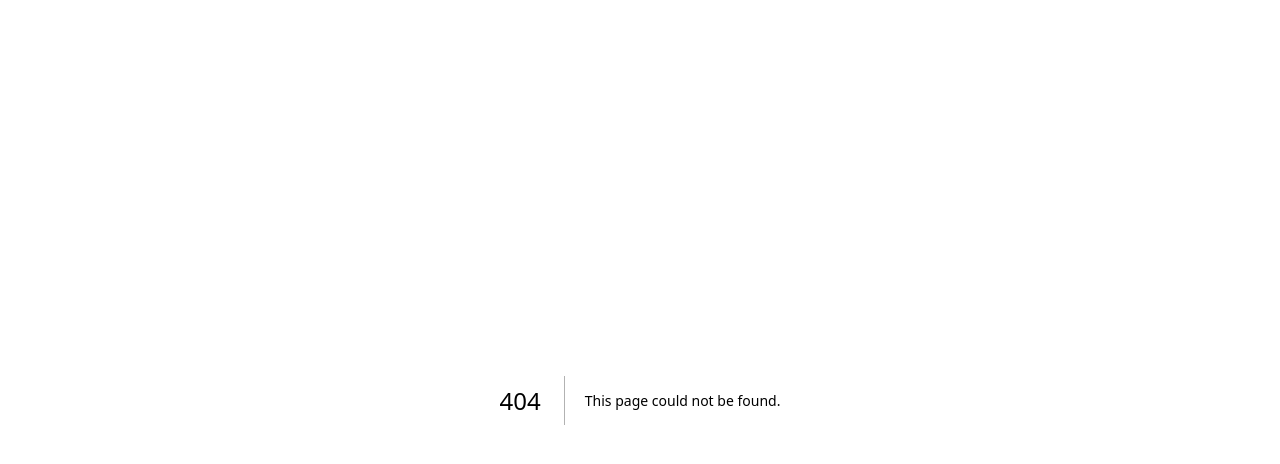
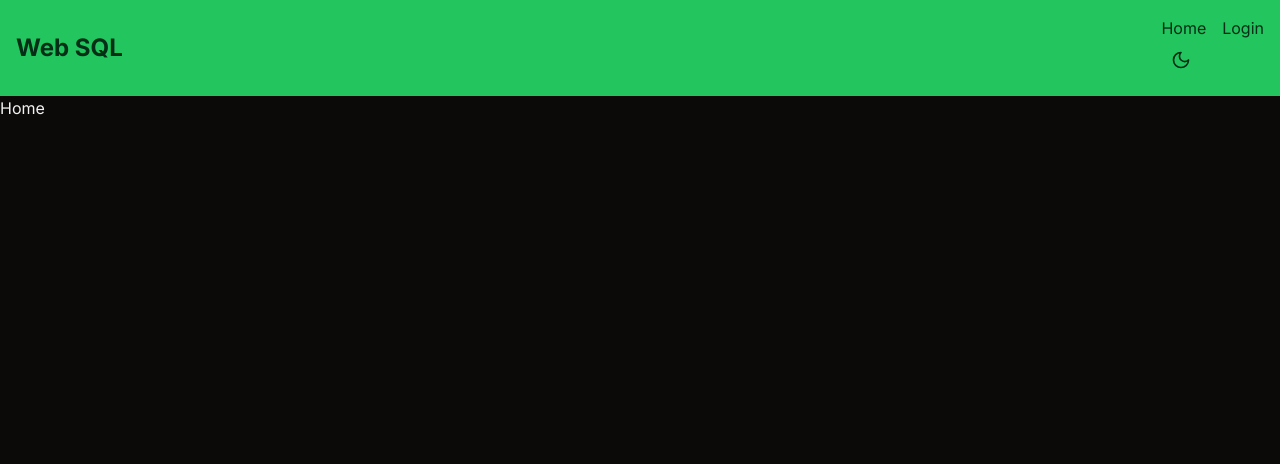
Before and after one commit to Hari-Keshav-Rajesh/proj_sql, a Next.js app in the folder web_sql/: page /dash in a window 1280 px wide. Before the commit this address had no page. Shown: the top 464 px of the page. Built offline with nearby package versions, Linux system fonts and the light colour scheme.

Commit message:
feat: add theming to site

```diff
--- /dev/null
+++ b/web_sql/app/dash/layout.tsx
@@ -0,0 +1,17 @@
+import SiteHeader from "@/components/siteHeader"
+
+
+export default function DashboardLayout({
+        children,
+    }: {
+        children: React.ReactNode
+    }) {
+        return (
+        <>
+                <SiteHeader />
+                <section>
+                        {children}
+                </section>
+        </>
+        )
+    }
--- /dev/null
+++ b/web_sql/app/dash/page.tsx
@@ -0,0 +1,7 @@
+export default function home() {
+  return (
+    <div>
+      <h1>Home</h1>
+    </div>
+  );
+}
--- a/web_sql/app/globals.css
+++ b/web_sql/app/globals.css
@@ -4,6 +4,29 @@
 
 @layer base {
   :root {
+    --background: 0 0% 100%;
+    --foreground: 240 10% 3.9%;
+    --card: 0 0% 100%;
+    --card-foreground: 240 10% 3.9%;
+    --popover: 0 0% 100%;
+    --popover-foreground: 240 10% 3.9%;
+    --primary: 142.1 76.2% 36.3%;
+    --primary-foreground: 355.7 100% 97.3%;
+    --secondary: 240 4.8% 95.9%;
+    --secondary-foreground: 240 5.9% 10%;
+    --muted: 240 4.8% 95.9%;
+    --muted-foreground: 240 3.8% 46.1%;
+    --accent: 240 4.8% 95.9%;
+    --accent-foreground: 240 5.9% 10%;
+    --destructive: 0 84.2% 60.2%;
+    --destructive-foreground: 0 0% 98%;
+    --border: 240 5.9% 90%;
+    --input: 240 5.9% 90%;
+    --ring: 142.1 76.2% 36.3%;
+    --radius: 0.5rem;
+  }
+
+  .dark {
     --background: 20 14.3% 4.1%;
     --foreground: 0 0% 95%;
     --card: 24 9.8% 10%;
@@ -23,37 +46,6 @@
     --border: 240 3.7% 15.9%;
     --input: 240 3.7% 15.9%;
     --ring: 142.4 71.8% 29.2%;
-    --radius: 0.5rem;
-  }
-
-  .dark {
-    --background: 222.2 84% 4.9%;
-    --foreground: 210 40% 98%;
-
-    --card: 222.2 84% 4.9%;
-    --card-foreground: 210 40% 98%;
-
-    --popover: 222.2 84% 4.9%;
-    --popover-foreground: 210 40% 98%;
-
-    --primary: 210 40% 98%;
-    --primary-foreground: 222.2 47.4% 11.2%;
-
-    --secondary: 217.2 32.6% 17.5%;
-    --secondary-foreground: 210 40% 98%;
-
-    --muted: 217.2 32.6% 17.5%;
-    --muted-foreground: 215 20.2% 65.1%;
-
-    --accent: 217.2 32.6% 17.5%;
-    --accent-foreground: 210 40% 98%;
-
-    --destructive: 0 62.8% 30.6%;
-    --destructive-foreground: 210 40% 98%;
-
-    --border: 217.2 32.6% 17.5%;
-    --input: 217.2 32.6% 17.5%;
-    --ring: 212.7 26.8% 83.9%;
   }
 }
 
--- a/web_sql/app/layout.tsx
+++ b/web_sql/app/layout.tsx
@@ -1,6 +1,8 @@
 import type { Metadata } from "next";
 import { Inter } from "next/font/google";
 import "./globals.css";
+
+import { ThemeProvider } from "@/components/ui/themeProvider";
 
 const inter = Inter({ subsets: ["latin"] });
 
@@ -16,7 +18,16 @@ export default function RootLayout({
 }>) {
   return (
     <html lang="en">
-      <body className={inter.className}>{children}</body>
+      <body className={inter.className}>
+      <ThemeProvider
+            attribute="class"
+            defaultTheme="dark"
+            enableSystem
+            disableTransitionOnChange
+          >
+            {children}
+      </ThemeProvider>
+      </body>
     </html>
   );
 }
--- a/web_sql/app/page.tsx
+++ b/web_sql/app/page.tsx
@@ -1,3 +1,7 @@
+"use client"
+
+import { useState } from "react"
+
 import { Button } from "@/components/ui/button"
 import {
   Card,
@@ -9,9 +13,17 @@ import {
 } from "@/components/ui/card"
 import { Input } from "@/components/ui/input"
 import { Label } from "@/components/ui/label"
-import { link } from "fs"
 
 export default function Login(){
+
+  const [username, setUsername] = useState("")
+  const [password, setPassword] = useState("")
+
+  function handleLogin(event: any){
+    event.preventDefault()
+    console.log(username, password)
+  }
+
   return(
     <div className="h-screen w-screen flex justify-center items-center">
 
@@ -21,22 +33,28 @@ export default function Login(){
         <CardDescription>Where every book is just a tap away.</CardDescription>
       </CardHeader>
       <CardContent>
-        <form>
+        <form onSubmit={handleLogin}>
           <div className="grid w-full items-center gap-4">
             <div className="flex flex-col space-y-1.5">
               <Label htmlFor="username">Username</Label>
-              <Input type="text" id="username" placeholder="Your Username" />
+              <Input type="text" id="username" placeholder="Your Username"
+              onChange={(e) => setUsername(e.target.value)}
+              />
             </div>
             <div className="flex flex-col space-y-1.5">
               <Label htmlFor="password">Password</Label>
-              <Input type="password" id="password" placeholder="Your Password" />
+              <Input type="password" id="password" placeholder="Your Password"
+              onChange={(e) => setPassword(e.target.value)}
+              />
             </div>
           </div>
         </form>
       </CardContent>
       <CardFooter className="flex flex-col gap-4">
-        <Button className="w-full">Login</Button>
-        <Button variant="link">Don't have an account? Sign up</Button>
+        <Button className="w-full"
+        onClick={(e)=>handleLogin(e)}
+        >Login</Button>
+        <Button variant="link">Don&apos;t have an account? Sign up</Button>
       </CardFooter>
     </Card>
 
--- /dev/null
+++ b/web_sql/components/siteHeader.tsx
@@ -0,0 +1,16 @@
+import ThemeToggle from "./themeToggle";
+
+export default function SiteHeader(){
+    return(
+        <header className="flex justify-between items-center p-4 bg-primary text-primary-foreground">
+        <h1 className="text-2xl font-bold">Web SQL</h1>
+        <nav>
+            <ul className="flex gap-4">
+            <li><a href="/">Home</a></li>
+            <li><a href="/login">Login</a></li>
+            </ul>
+            <ThemeToggle />
+        </nav>
+        </header>
+    )
+}
--- /dev/null
+++ b/web_sql/components/themeToggle.tsx
@@ -0,0 +1,24 @@
+'use client';
+
+import { Moon, Sun } from 'lucide-react';
+import { useTheme } from 'next-themes';
+
+import * as React from 'react';
+
+import { Button } from '@/components/ui/button';
+
+export default function ThemeToggle() {
+  const { setTheme, theme } = useTheme();
+
+  return (
+    <Button
+      variant="ghost"
+      size="icon"
+      onClick={() => setTheme(theme === 'light' ? 'dark' : 'light')}
+    >
+      <Sun className="h-[1.5rem] w-[1.3rem] dark:hidden" />
+      <Moon className="hidden h-5 w-5 dark:block" />
+      <span className="sr-only">Toggle theme</span>
+    </Button>
+  );
+}
--- /dev/null
+++ b/web_sql/components/ui/themeProvider.tsx
@@ -0,0 +1,9 @@
+"use client"
+
+import * as React from "react"
+import { ThemeProvider as NextThemesProvider } from "next-themes"
+import { type ThemeProviderProps } from "next-themes/dist/types"
+
+export function ThemeProvider({ children, ...props }: ThemeProviderProps) {
+  return <NextThemesProvider {...props}>{children}</NextThemesProvider>
+}
--- a/web_sql/package.json
+++ b/web_sql/package.json
@@ -15,6 +15,7 @@
     "clsx": "^2.1.0",
     "lucide-react": "^0.330.0",
     "next": "14.1.0",
+    "next-themes": "^0.2.1",
     "react": "^18",
     "react-dom": "^18",
     "tailwind-merge": "^2.2.1",
```
Also changed, not shown: 1 other file (tests, documents, lock files or other folders).
